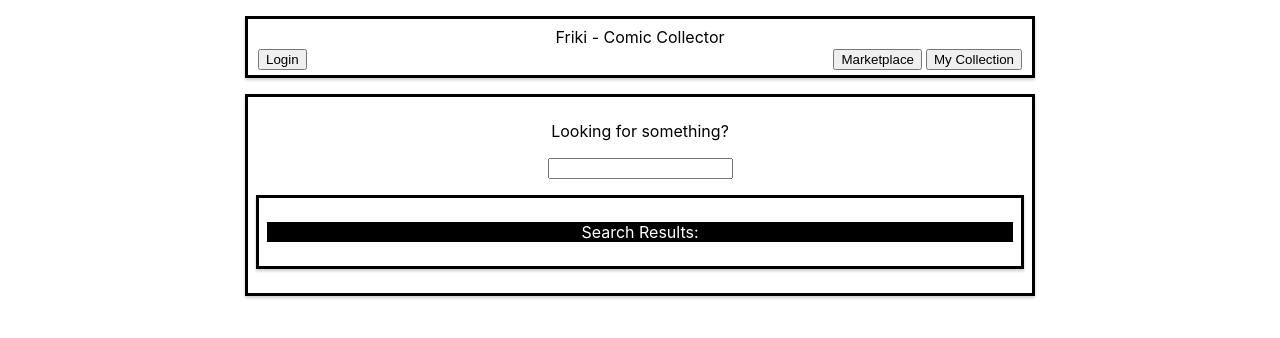
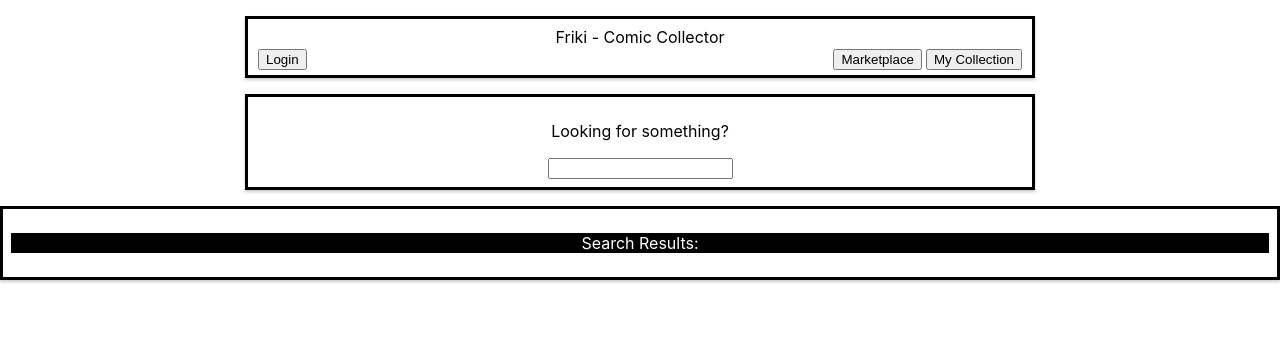
Before and after one commit to GyorgySandor/friki-comic-collector-frontend, a React (Create React App) app: page / in a window 1280 px wide. Shown: the top 338 px of the page. Built offline with nearby package versions, Linux system fonts and the light colour scheme.

Commit message:
structure refactor MainArea component encloses SearchBox and ItemList components

```diff
--- a/src/App.js
+++ b/src/App.js
@@ -1,14 +1,15 @@
 import React from "react";
 import Header from "./Components/Header";
-import SearchBox from "./Components/SearchBox/SearchBox";
+import SearchBox from "./Components/SearchBox/SearchBox.js";
 
 import "./App.css";
+import MainArea from "./Components/MainArea";
 
 function App() {
   return (
     <div className="App">
       <Header />
-      <SearchBox />
+      <MainArea />
     </div>
   );
 }
--- /dev/null
+++ b/src/Components/MainArea.js
@@ -0,0 +1,19 @@
+import React, { Component } from "react";
+import PropTypes from "prop-types";
+import SearchBox from "./SearchBox/SearchBox";
+import ItemList from "./ListingViews/ItemList";
+
+export class MainArea extends Component {
+  static propTypes = {};
+
+  render() {
+    return (
+      <div>
+        <SearchBox />
+        <ItemList />
+      </div>
+    );
+  }
+}
+
+export default MainArea;
--- a/src/Components/SearchBox/SearchBox.js
+++ b/src/Components/SearchBox/SearchBox.js
@@ -6,7 +6,6 @@ function SearchBox() {
     <div className="searchbox" style={searchBoxStyle}>
       <p>Looking for something?</p>
       <input type="text" />
-      <ItemList />
     </div>
   );
 }
```
Also changed, not shown: src/Components/ListingViews/Item.js (added, +15 -0 lines), 1 other file (tests, documents, lock files or other folders).
